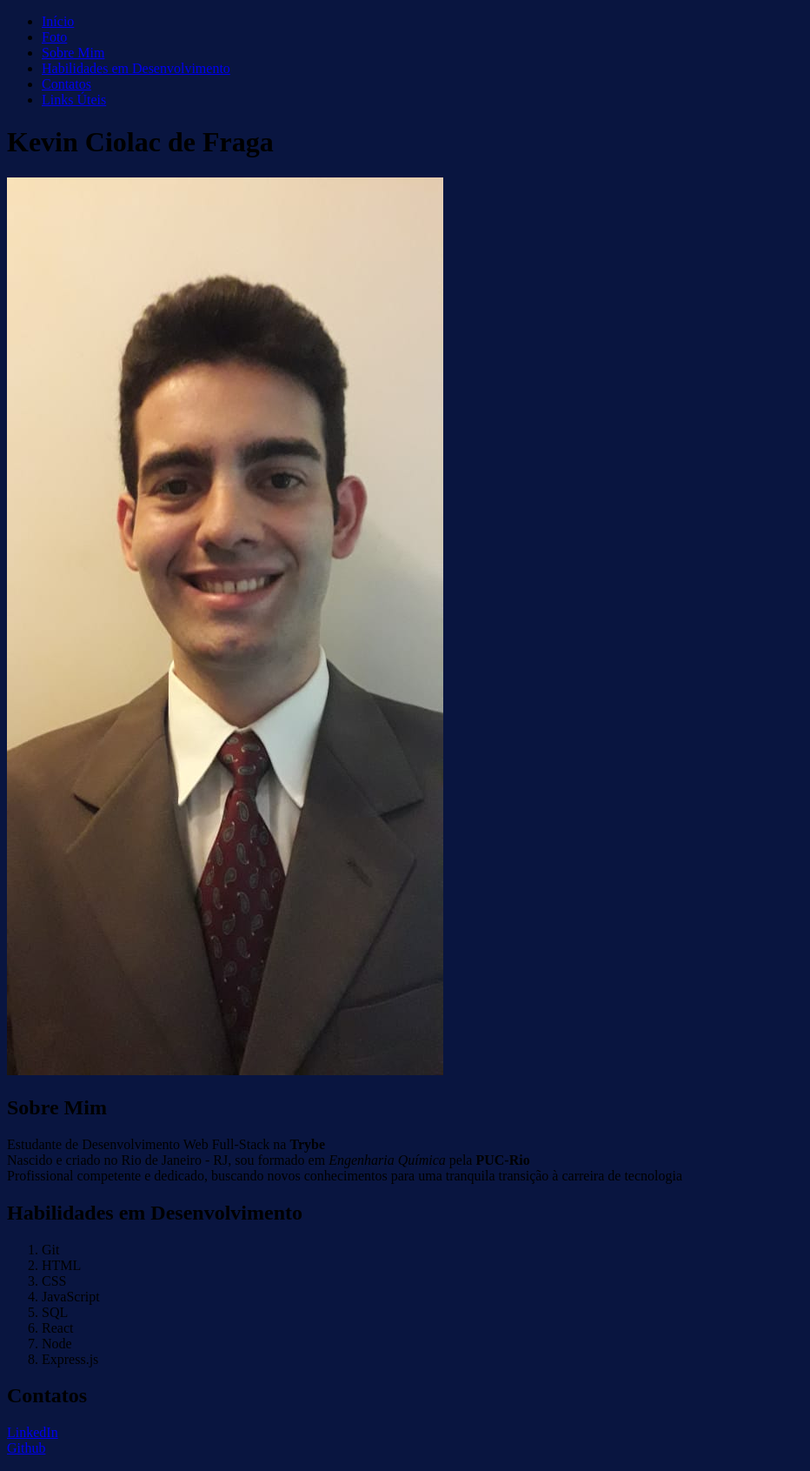
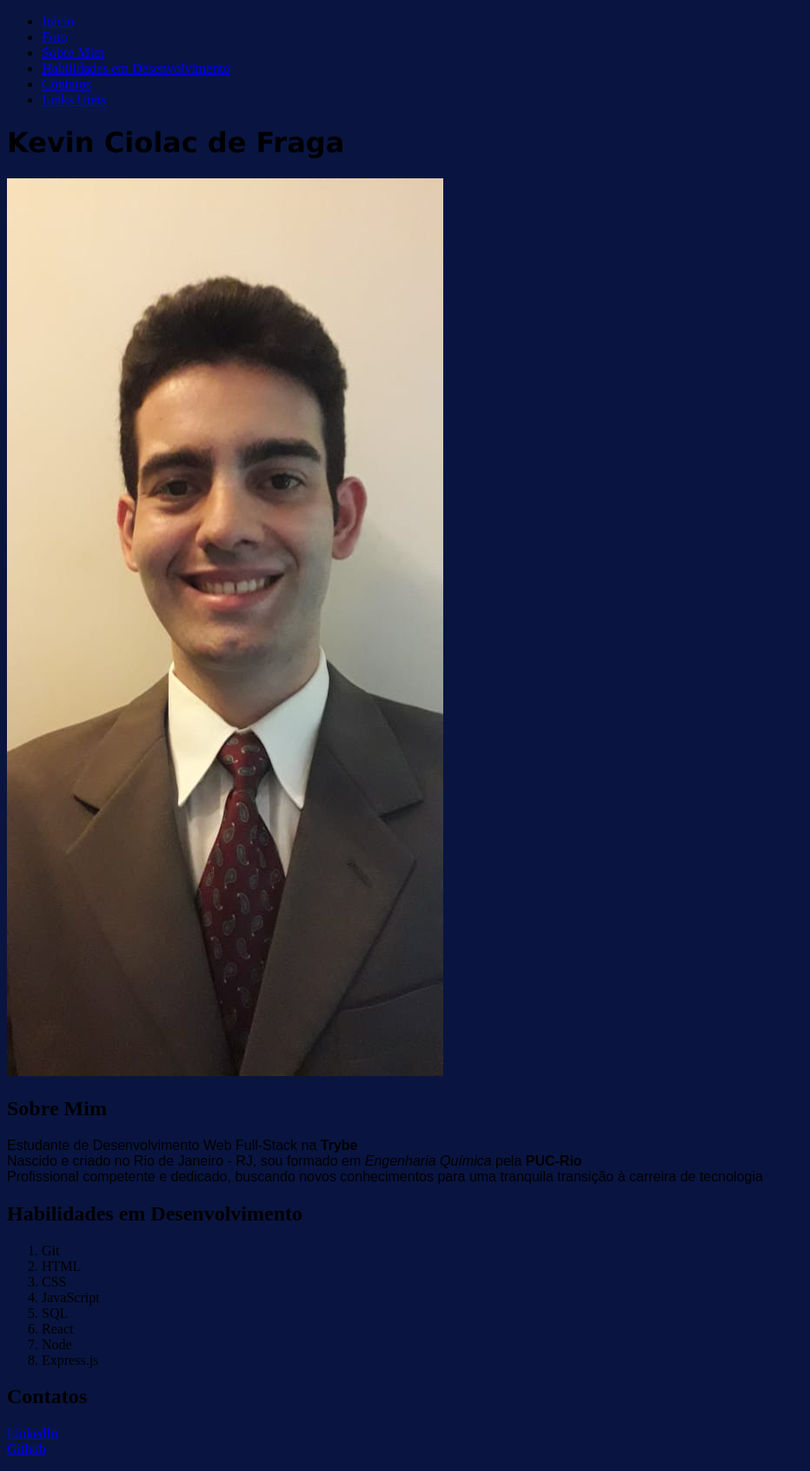
Before and after one commit to KevinFraga/primeiro-portfolio, a plain HTML site: page index.html in a window 1280 px wide. Shown: the top 1691 px of the page at 87% size, without its empty margins (0-932 px from the left). Drawn offline with Linux system fonts and the light colour scheme.

Commit message:
Fonts nome e descriçao

```diff
--- a/index.html
+++ b/index.html
@@ -8,7 +8,11 @@
       body{
         background-color: #091540;
       }
-
+      #name{
+        font-family: Verdana, Geneva, Tahoma, sans-serif;
+      }
+      #description{
+        font-family: Arial, Helvetica, sans-serif;
       }
     </style>
   </head>
@@ -22,7 +26,11 @@
       <li><a href="#links">Links Úteis</a></li>
     </ul>
     <h1 id="name">Kevin Ciolac de Fraga</h1>
-    <img src="assets/Foto Terno.jpeg" alt="Foto minha usando terno" id="photo"/>
+    <img
+      src="assets/Foto Terno.jpeg"
+      alt="Foto minha usando terno"
+      id="photo"
+    />
 
     <h2 id="about">Sobre Mim</h2>
     <p id="description">
@@ -46,12 +54,14 @@
     </ol>
 
     <h2 id="contact">Contatos</h2>
-    <a href="https://www.linkedin.com/in/kevincfraga/" target="_blank">LinkedIn</a> <br>
+    <a href="https://www.linkedin.com/in/kevincfraga/" target="_blank"
+      >LinkedIn</a
+    >
+    <br />
     <a href="https://github.com/KevinFraga" target="_blank">Github</a>
 
     <h2 id="links">Links Úteis</h2>
-    <a href="https://www.betrybe.com/" target="_blank">Trybe</a><br>
+    <a href="https://www.betrybe.com/" target="_blank">Trybe</a><br />
     <a href="https://www.w3schools.com/" target="_blank">w3schools</a>
-
   </body>
 </html>
```
